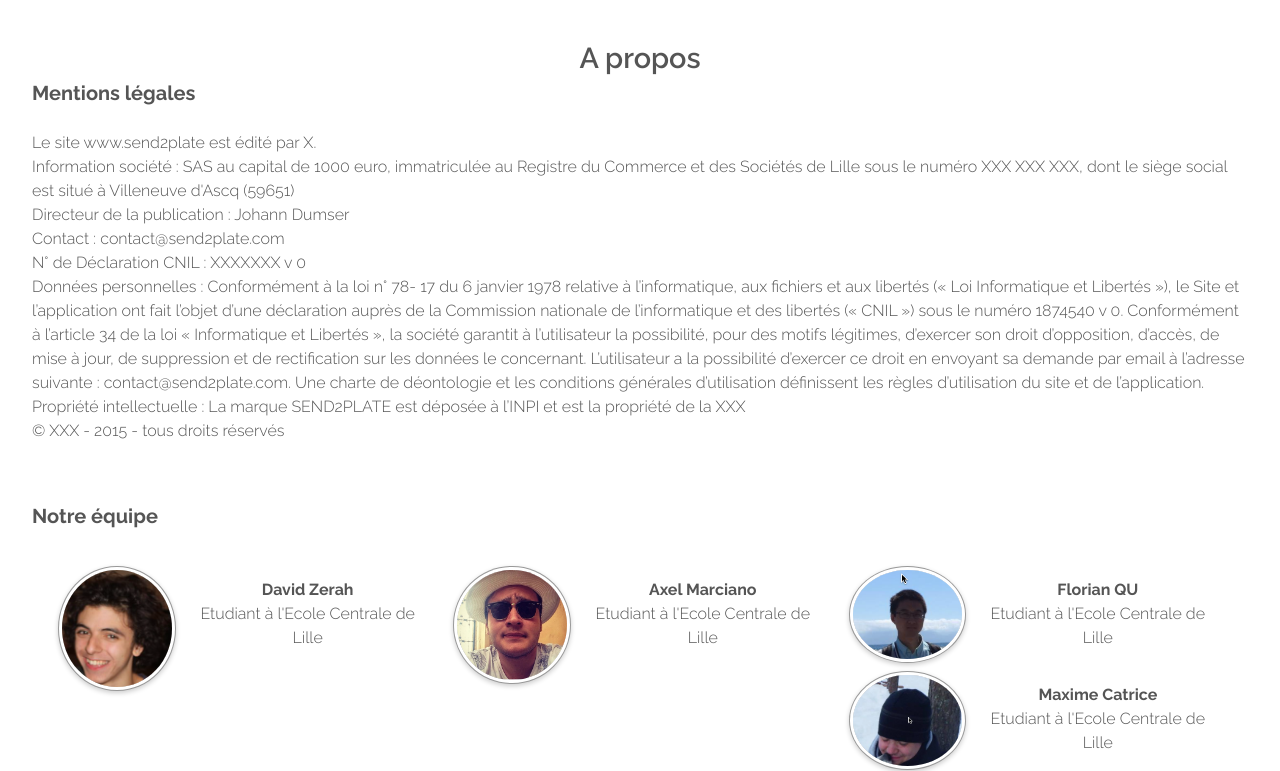
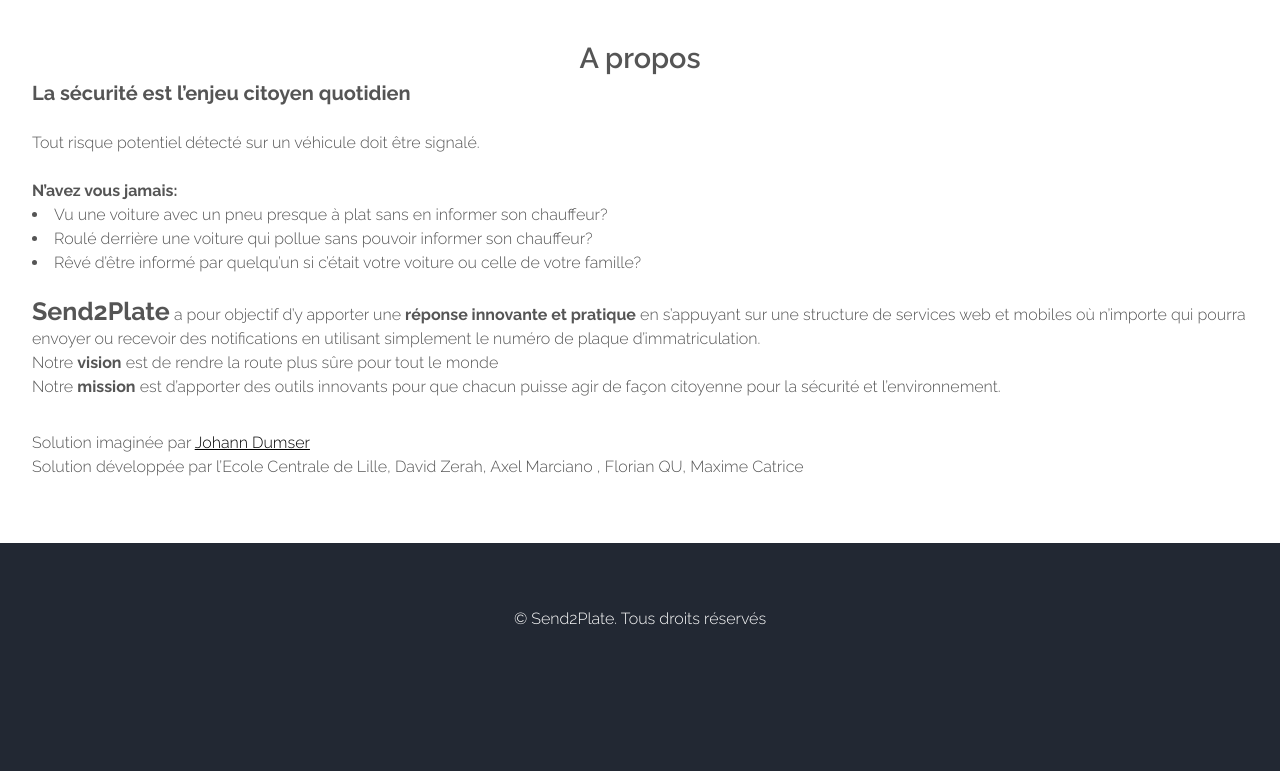
Before and after one commit to SEND2PLATE/sendtoplate, a website: page Site/about.html in a window 1280 px wide. Shown: the part 67-838 px from the top of the page. After the commit the page ends 800 px from the top, so only its background shows below. Drawn offline with Linux system fonts and the light colour scheme.

Commit message:
About modify

```diff
--- a/Site/about.html
+++ b/Site/about.html
@@ -121,61 +121,28 @@
 							<h2 style="text-align:center;">A propos</h2>
 						</header>
 
-						<h3>Mentions légales</h3>
-<p>
+						<h3>La sécurité est l’enjeu citoyen quotidien </h3>
+		Tout risque potentiel détecté sur un véhicule doit être signalé.
+		<br /><br />
 
-Le site www.send2plate est édité par X.
-<br />Information société : SAS au capital de 1000 euro, immatriculée au Registre du Commerce et des Sociétés de Lille sous le numéro XXX XXX XXX, dont le siège social est situé à Villeneuve d'Ascq (59651)
-<br />Directeur de la publication : Johann Dumser
-<br />Contact : contact@send2plate.com
-<br />N° de Déclaration CNIL : XXXXXXX v 0
-<br />Données personnelles : Conformément à la loi n° 78- 17 du 6 janvier 1978 relative à l’informatique, aux fichiers et aux libertés (« Loi Informatique et Libertés »), le Site et l’application ont fait l’objet d’une déclaration auprès de la Commission nationale de l’informatique et des libertés (« CNIL ») sous le numéro 1874540 v 0. Conformément à l’article 34 de la loi « Informatique et Libertés », la société garantit à l’utilisateur la possibilité, pour des motifs légitimes, d’exercer son droit d’opposition, d’accès, de mise à jour, de suppression et de rectification sur les données le concernant. L’utilisateur a la possibilité d’exercer ce droit en envoyant sa demande par email à l’adresse suivante : contact@send2plate.com. Une charte de déontologie et les conditions générales d’utilisation définissent les règles d’utilisation du site et de l’application.
-<br />Propriété intellectuelle : La marque SEND2PLATE est déposée à l’INPI et est la propriété de la XXX
-<br />© XXX - 2015 - tous droits réservés
-</p>
-
-						<!-- En cas de validation -->
-<br />
-<h3>Notre équipe</h3>
+		<b>N’avez vous jamais:</b>
+<li>Vu une voiture avec un pneu presque à plat sans en informer son chauffeur?</li>
+<li>Roulé derrière une voiture qui pollue sans pouvoir informer son chauffeur? </li>
+<li>Rêvé d’être informé par quelqu’un si c’était votre voiture ou celle de votre famille?</li>
 
 
+<br />
+<span style="font-size:25px;"><b>Send2Plate</b></span> a pour objectif d’y apporter une <b>réponse innovante et pratique</b> en s’appuyant sur une structure de services web et mobiles où n’importe qui pourra envoyer ou recevoir des notifications en utilisant simplement le numéro de plaque d’immatriculation.
+<br />
+Notre <b>vision</b> est de rendre la route plus sûre pour tout le monde
+<br />
+Notre <b>mission</b> est d’apporter des outils innovants pour que chacun puisse agir de façon citoyenne pour la sécurité et l’environnement.
 
-			<div class="wrapper style2" style="background-color:#FFFFFF;padding:0px;">
-				<section class="container">
-					<div class="row no-collapse-1">
-						<section class="4u">
-			<img class="avatar" src="images/avatar/david.png" width="30%" />
-							<br /><span class="byline"><b>David Zerah</b></span>
-							<br />Etudiant à l'Ecole Centrale de Lille
-						</section>
-						<section class="4u">
-			<img class="avatar" src="images/avatar/axel.png" width="30%" />
+<hr>
+Solution imaginée par <a href="https://be.linkedin.com/in/johanndumser" target="_blank" style="color:black;">Johann Dumser</a>
+<br />
+Solution développée par l’Ecole Centrale de Lille, David Zerah, Axel Marciano , Florian QU, Maxime Catrice
 
-							<br /><span class="byline"><b>Axel Marciano</b></span>
-							<br />Etudiant à l'Ecole Centrale de Lille
-						</section>
-
-
-
-
-						<section class="4u">
-			<img class="avatar" src="images/avatar/florian.png" width="30%" />
-
-							<br /><span class="byline"><b>Florian QU</b></span>
-							<br />Etudiant à l'Ecole Centrale de Lille
-						</section>
-						<center></center><section class="4u">
-			<img class="avatar" src="images/avatar/maxime.png" width="30%" />
-
-							<br /><span class="byline"><b>Maxime Catrice</b></span>
-							<br />Etudiant à l'Ecole Centrale de Lille
-						</section>
-                        </center>
-
-					</div>
-				</section>
-
-			</div>
 
 					</section>
 				</div>
```
